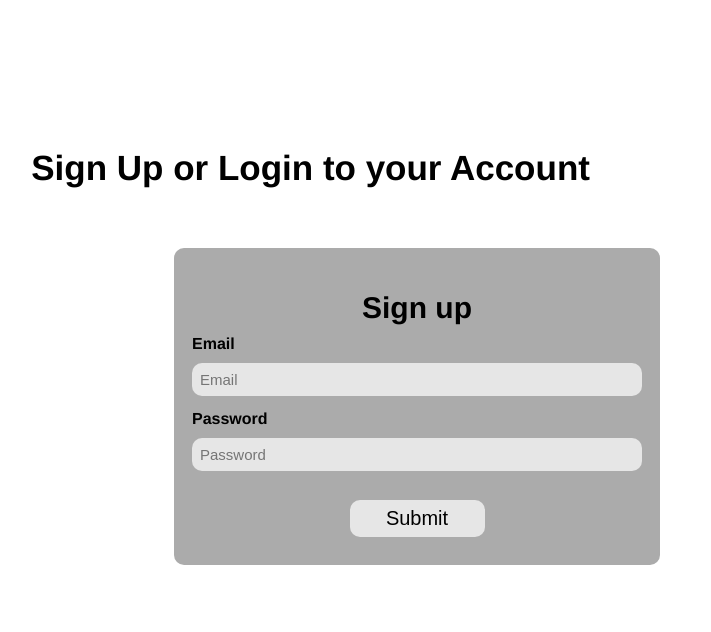
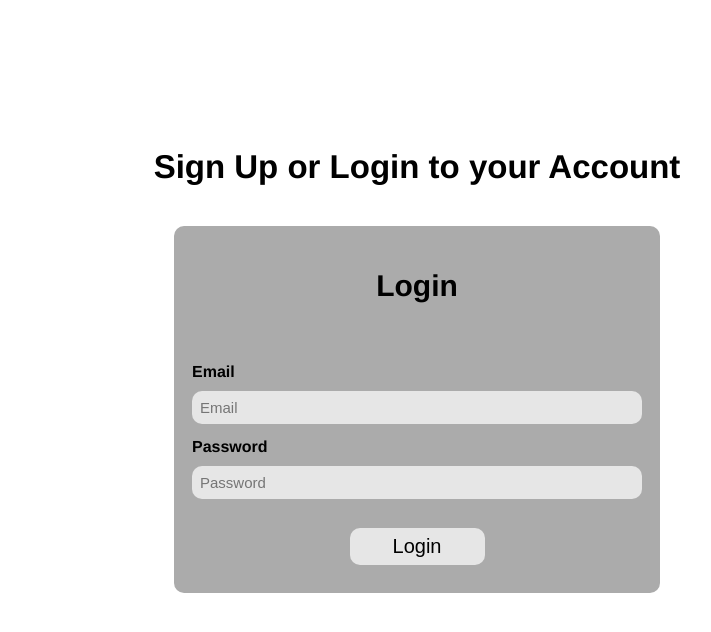
Before and after one commit to KailuanLiu/muchhope-2526, a Next.js app: page /login in a window 1280 px wide. Shown: the top 632 px of the page, without its empty margins (223-934 px from the left). Built offline with nearby package versions, Linux system fonts and the light colour scheme.

Commit message:
cleaning up page

```diff
--- a/src/components/Login.tsx
+++ b/src/components/Login.tsx
@@ -27,7 +27,7 @@ export default function Login() {
 
       <div className={styles.formBox}>
         <form onSubmit={handleSubmit}>
-          <h2 className={styles.formTitle}>Sign up </h2>
+          <h2 className={styles.formTitle}>Login</h2>
           <label className={styles.label}>Email</label>
           <input
             className={styles.input}
@@ -47,7 +47,7 @@ export default function Login() {
             placeholder="Password"
           />
           <button className={styles.button} type="submit">
-            Submit
+            Login
           </button>
         </form>
       </div>
--- a/src/styles/login.module.css
+++ b/src/styles/login.module.css
@@ -8,11 +8,9 @@
   font-family: "Helvetica Neue", Helvetica, Arial, sans-serif;
 }
 .pageTitle {
-  font-size: 35px;
+  font-size: 33px;
   margin: 40px 0;
   color: #000000;
-  padding-right: 20%;
-  margin-bottom: 60px;
 }
 .formBox {
   background-color: #ababab;
@@ -24,7 +22,7 @@
 .formTitle {
   text-align: center;
   font-size: 30px;
-  margin-bottom: 10px;
+  margin-bottom: 60px;
   color: #000000;
 }
 .label {
@@ -42,29 +40,6 @@
   background-color: #e6e6e6;
   font-size: 15px;
   box-sizing: border-box;
-}
-.radioGroup {
-  margin: 15px 0;
-}
-
-.radioOptions {
-  display: flex;
-  gap: 20px;
-  margin-top: 8px;
-}
-
-.radioLabel {
-  display: flex;
-  align-items: center;
-  gap: 3px;
-  font-weight: normal;
-  cursor: pointer;
-}
-
-.radioLabel input[type="radio"] {
-  cursor: pointer;
-  width: 18px;
-  height: 18px;
 }
 .button {
   width: 30%;
```
